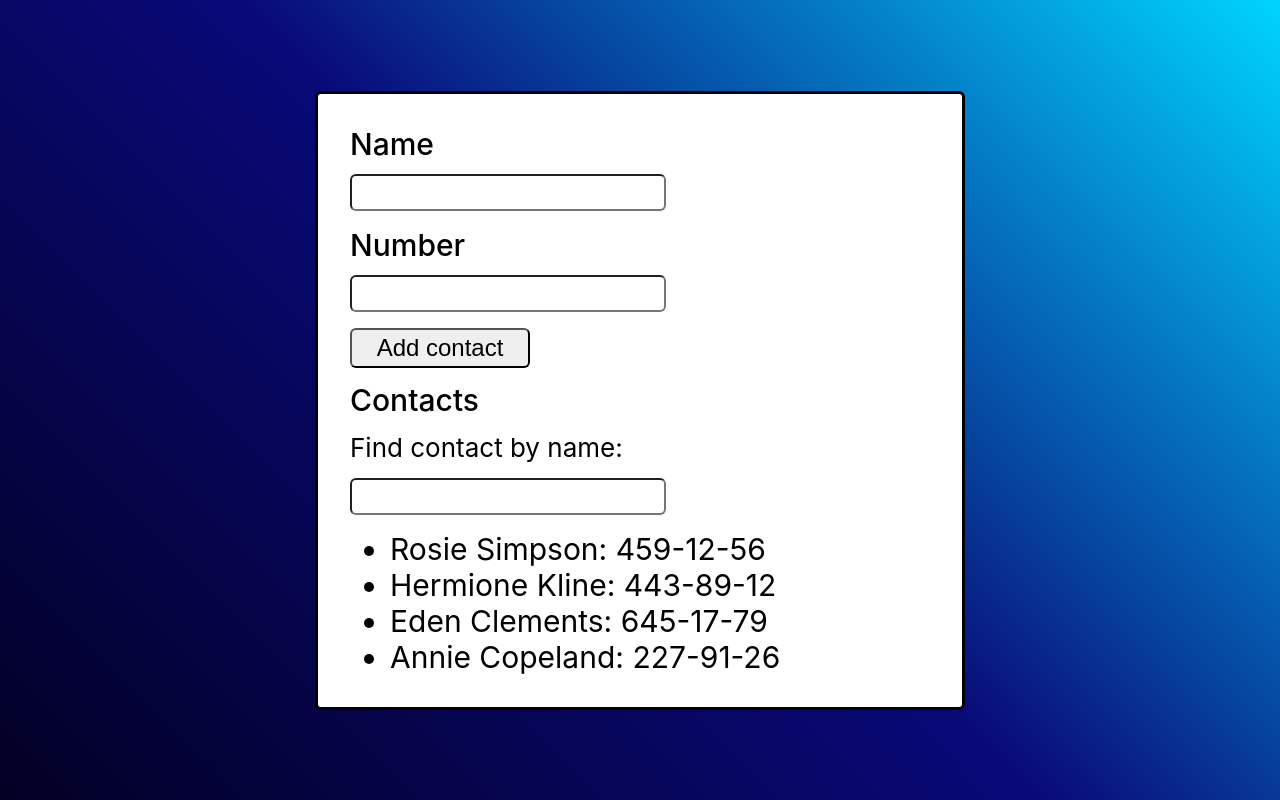
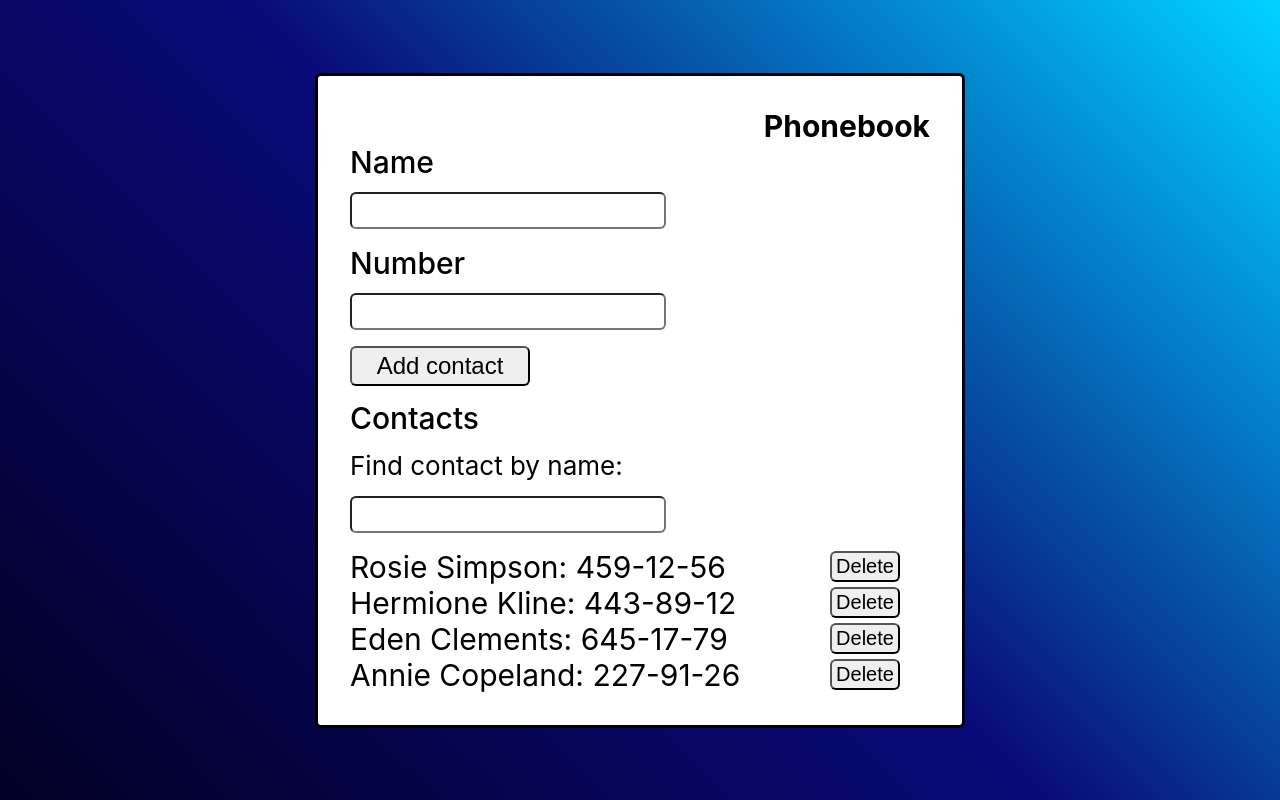
Before and after one commit to ttsiutsiura/goit-react-hw-02-phonebook, a React (Create React App) app: page / in a window 1280 px wide. Built offline with nearby package versions, Linux system fonts and the light colour scheme.

Commit message:
phonebook task (done)

```diff
--- a/package.json
+++ b/package.json
@@ -10,7 +10,6 @@
     "@testing-library/react": "^12.1.4",
     "@testing-library/user-event": "^13.5.0",
     "nanoid": "^4.0.1",
-    "prop-types": "^15.8.1",
     "react": "^18.1.0",
     "react-dom": "^18.1.0",
     "react-scripts": "5.0.1",
@@ -40,5 +39,8 @@
       "last 1 firefox version",
       "last 1 safari version"
     ]
+  },
+  "devDependencies": {
+    "prop-types": "^15.8.1"
   }
 }
--- a/src/components/App.jsx
+++ b/src/components/App.jsx
@@ -3,6 +3,8 @@ import { Component } from 'react';
 import { Wrapper } from './App.styled';
 import { Form } from './Form/Form';
 import { Contacts } from './Contacts/Contacts';
+import { Caption } from './App.styled';
+import PropTypes from 'prop-types';
 
 export class App extends Component {
   state = {
@@ -12,20 +14,58 @@ export class App extends Component {
       { id: 'id-3', name: 'Eden Clements', number: '645-17-79' },
       { id: 'id-4', name: 'Annie Copeland', number: '227-91-26' },
     ],
+    filter: '',
   };
 
-  handleFormSubmit = (name, number) => {
-    this.setState(prevState => {
-      return {
-        contacts: [
-          ...prevState.contacts,
-          { name: name, number: number, id: nanoid() },
-        ],
-      };
-    });
+  handleFormSubmit = ({ name, number }) => {
+    const contact = {
+      id: nanoid(),
+      name,
+      number,
+    };
+
+    const { contacts } = this.state;
+
+    if (
+      contacts.find(
+        contact => contact.name.toLowerCase() === name.toLowerCase()
+      )
+    ) {
+      alert(`${name} is already in contacts.`);
+    } else if (contacts.find(contact => contact.number === number)) {
+      alert(`${number} is already in contacts.`);
+    } else if (name.trim() === '' || number.trim() === '') {
+      alert("Enter the contact's name and number phone!");
+    } else if (!/\d{3}[-]\d{2}[-]\d{2}/g.test(number)) {
+      alert('Enter the correct number phone!');
+    } else {
+      this.setState(({ contacts }) => ({
+        contacts: [contact, ...contacts],
+      }));
+    }
+  };
+
+  deleteContact = contactId => {
+    this.setState(({ contacts }) => ({
+      contacts: contacts.filter(contact => contact.id !== contactId),
+    }));
+  };
+
+  changeFilter = e => {
+    this.setState({ filter: e.currentTarget.value });
+  };
+
+  getVisibleContacts = () => {
+    const { contacts, filter } = this.state;
+    const normalizedFilter = filter.toLowerCase();
+
+    return contacts.filter(contact =>
+      contact.name.toLowerCase().includes(normalizedFilter)
+    );
   };
 
   render() {
+    const visibleContacts = this.getVisibleContacts();
     return (
       <div
         style={{
@@ -39,10 +79,23 @@ export class App extends Component {
         }}
       >
         <Wrapper>
+          <Caption>Phonebook</Caption>
           <Form onSubmit={this.handleFormSubmit} />
-          <Contacts contacts={this.state.contacts} />
+          <Contacts
+            contacts={
+              visibleContacts == 0 ? this.state.contacts : visibleContacts
+            }
+            value={this.filter}
+            onChange={this.changeFilter}
+            onDeleteContact={this.deleteContact}
+          />
         </Wrapper>
       </div>
     );
   }
 }
+
+App.propTypes = {
+  name: PropTypes.string,
+  number: PropTypes.number,
+};
--- a/src/components/App.styled.js
+++ b/src/components/App.styled.js
@@ -7,3 +7,8 @@ export const Wrapper = styled.div`
   width: 580px;
   background-color: white;
 `;
+
+export const Caption = styled.b`
+  display: block;
+  text-align: right;
+`;
--- a/src/components/Contacts/Contacts.jsx
+++ b/src/components/Contacts/Contacts.jsx
@@ -1,19 +1,38 @@
 import { ContactList } from './Contacts.styled';
 import { ContactsCaption } from './Contacts.styled';
 import { Filter } from 'components/Filter/Filter';
+import { ListItem } from './Contacts.styled';
+import { DeleteButton } from 'components/Contacts/Contacts.styled';
+import { nanoid } from 'nanoid';
+import PropTypes from 'prop-types';
 
-export function Contacts({ contacts }) {
+export function Contacts({ contacts, value, onChange, onDeleteContact }) {
   return (
     <>
       {contacts.length > 0 && <ContactsCaption>Contacts</ContactsCaption>}
-      <Filter />
+      {contacts.length > 0 && <Filter value={value} onChange={onChange} />}
+
       <ContactList>
         {contacts.map(contact => (
-          <li key={contact.id}>
+          <ListItem key={contact.id}>
             {contact.name}: {contact.number}
-          </li>
+            <DeleteButton
+              type="button"
+              onClick={() => onDeleteContact(contact.id)}
+              key={nanoid()}
+            >
+              Delete
+            </DeleteButton>
+          </ListItem>
         ))}
       </ContactList>
     </>
   );
 }
+
+Contacts.propTypes = {
+  contacts: PropTypes.arrayOf(PropTypes.object),
+  value: PropTypes.string,
+  onChange: PropTypes.func.isRequired,
+  onDeleteContact: PropTypes.func.isRequired,
+};
--- a/src/components/Contacts/Contacts.styled.js
+++ b/src/components/Contacts/Contacts.styled.js
@@ -3,6 +3,12 @@ import styled from '@emotion/styled';
 export const ContactList = styled.ul`
   max-height: 172px;
   overflow: auto;
+  padding: 0;
+`;
+
+export const ListItem = styled.li`
+  display: flex;
+  align-items: center;
 `;
 
 export const ContactsCaption = styled.p`
@@ -14,3 +20,22 @@ export const FilterCaption = styled.p`
   margin-bottom: 10px;
   font-size: 26px;
 `;
+
+export const DeleteButton = styled.button`
+  padding: 2px;
+  margin-left: auto;
+  margin-right: 30px;
+  width: 70px;
+  font-size: 20px;
+  border-color: black;
+  border-radius: 6px;
+  cursor: pointer;
+  transition: box-shadow 100ms linear;
+  :hover {
+    box-shadow: rgba(0, 0, 0, 0.16) 0px 3px 6px, rgba(0, 0, 0, 0.23) 0px 3px 6px;
+  }
+  :active {
+    box-shadow: rgba(50, 50, 93, 0.25) 0px 30px 60px -12px inset,
+      rgba(0, 0, 0, 0.3) 0px 18px 36px -18px inset;
+  }
+`;
--- a/src/components/Filter/Filter.jsx
+++ b/src/components/Filter/Filter.jsx
@@ -1,11 +1,22 @@
 import { FilterCaption } from 'components/Contacts/Contacts.styled';
 import { Input } from 'components/Form/Form.styled';
+import PropTypes from 'prop-types';
 
-export const Filter = () => {
+export const Filter = ({ value, onChange }) => {
   return (
     <>
       <FilterCaption>Find contact by name:</FilterCaption>
-      <Input type="text" />
+      <Input
+        type="text"
+        value={value}
+        onChange={onChange}
+        pattern="^[a-zA-Zа-яА-Я]+(([' -][a-zA-Zа-яА-Я ])?[a-zA-Zа-яА-Я]*)*$"
+      />
     </>
   );
 };
+
+Filter.propTypes = {
+  value: PropTypes.string,
+  onChange: PropTypes.func.isRequired,
+};
--- a/src/components/Form/Form.jsx
+++ b/src/components/Form/Form.jsx
@@ -6,19 +6,26 @@ import { Button } from './Form.styled';
 import { FormEl } from './Form.styled';
 
 export class Form extends Component {
+  state = {
+    name: '',
+    number: '',
+  };
+
   nameInputId = nanoid();
   numberInputId = nanoid();
 
   handleSubmit = event => {
     event.preventDefault();
 
-    const form = event.target;
-    const contactName = event.target.elements.name.value;
-    const contactNumber = event.target.elements.number.value;
+    this.props.onSubmit(this.state);
 
-    this.props.onSubmit(contactName, contactNumber);
+    this.setState({ name: '', number: '' });
+  };
 
-    form.reset();
+  handleChange = event => {
+    const { name, value } = event.target;
+
+    this.setState({ [name]: value });
   };
 
   render() {
@@ -31,6 +38,8 @@ export class Form extends Component {
           pattern="^[a-zA-Zа-яА-Я]+(([' -][a-zA-Zа-яА-Я ])?[a-zA-Zа-яА-Я]*)*$"
           title="Name may contain only letters, apostrophe, dash and spaces. For example Adrian, Jacob Mercer, Charles de Batz de Castelmore d'Artagnan"
           required
+          value={this.state.name}
+          onChange={this.handleChange}
           id={this.nameInputId}
         />
         <Label htmlFor={this.numberInputId}>Number</Label>
@@ -40,6 +49,8 @@ export class Form extends Component {
           pattern="\+?\d{1,4}?[-.\s]?\(?\d{1,3}?\)?[-.\s]?\d{1,4}[-.\s]?\d{1,4}[-.\s]?\d{1,9}"
           title="Phone number must be digits and can contain spaces, dashes, parentheses and can start with +"
           required
+          value={this.state.number}
+          onChange={this.handleChange}
           id={this.numberInputId}
         />
         <Button type="submit">Add contact</Button>
```
Also changed, not shown: 1 other file (tests, documents, lock files or other folders).
